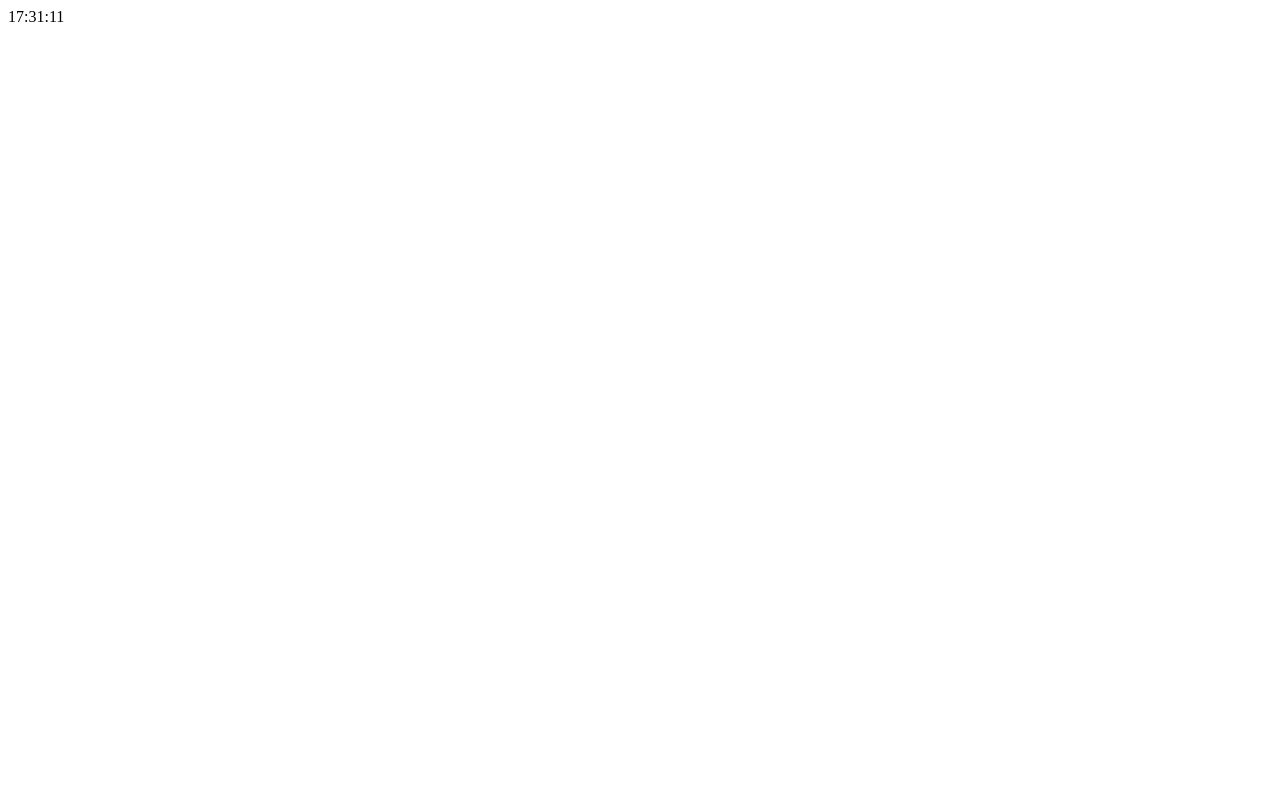
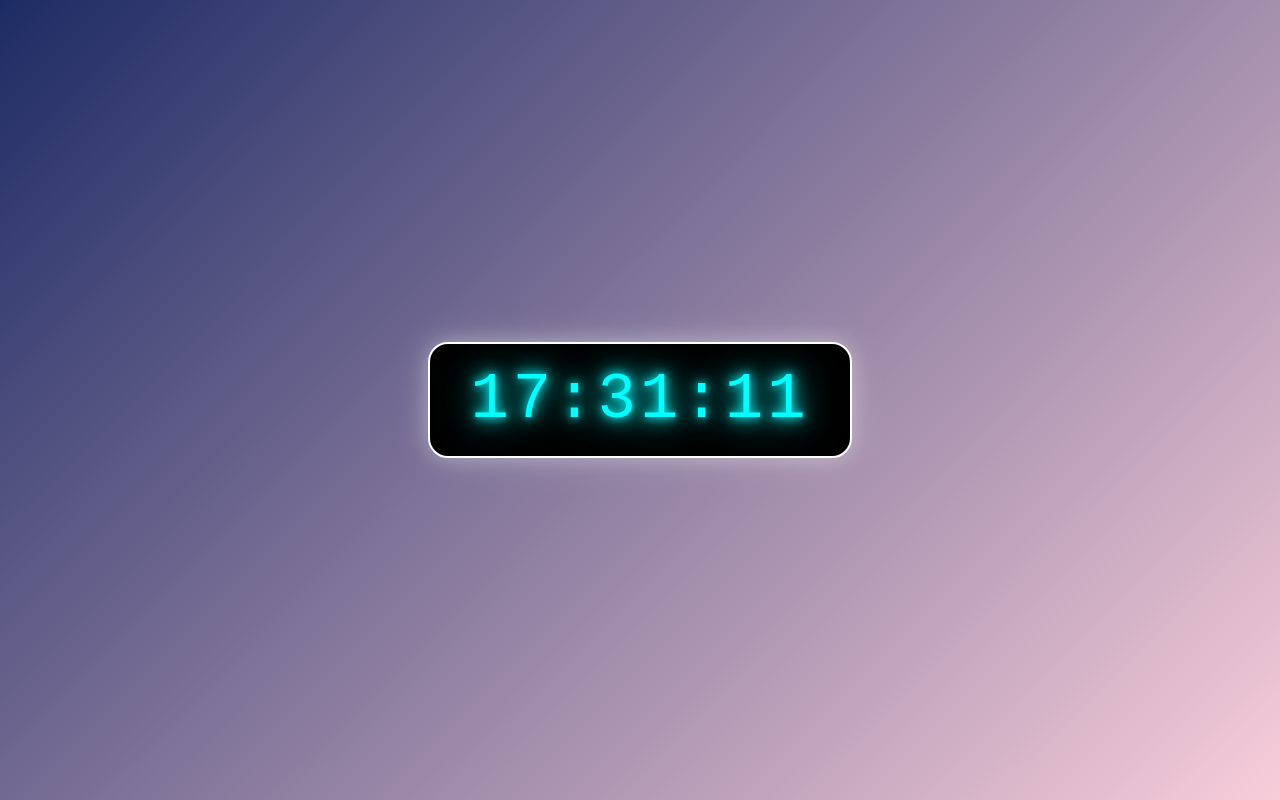
Before and after one commit to 358543/digital-clock, a plain HTML site: page index.html in a window 1280 px wide. Drawn offline with Linux system fonts and the light colour scheme.

Commit message:
Update styles.css

```diff
--- a/styles.css
+++ b/styles.css
@@ -1,14 +1,44 @@
-function updateTime() {
-  const now = new Date();
-
-  // Convert to Philippine Standard Time (UTC+8)
-  const options = { timeZone: 'Asia/Manila', hour12: false };
-  const timeInManila = now.toLocaleTimeString('en-US', options);
-
-  // Update the clock display
-  document.getElementById('time').textContent = timeInManila;
+/* Reset styles */
+* {
+  margin: 0;
+  padding: 0;
+  box-sizing: border-box;
 }
 
-// Update the clock every second
-setInterval(updateTime, 1000);
-updateTime();
+body {
+  display: flex;
+  justify-content: center;
+  align-items: center;
+  height: 100vh;
+  background: linear-gradient(135deg, #1d2b64, #f8cdda);
+  font-family: 'Courier New', Courier, monospace;
+}
+
+.clock-container {
+  text-align: center;
+}
+
+.clock {
+  background: #000;
+  border: 2px solid #fff;
+  border-radius: 20px;
+  padding: 20px 40px;
+  box-shadow: 0 0 20px rgba(255, 255, 255, 0.3), 0 0 40px rgba(255, 255, 255, 0.2);
+  display: flex;
+  justify-content: center;
+  align-items: center;
+}
+
+.time {
+  font-size: 64px;
+  color: #0ff;
+  text-shadow: 0 0 10px #0ff, 0 0 20px #0ff, 0 0 40px #0ff;
+  letter-spacing: 4px;
+}
+
+.footer {
+  margin-top: 20px;
+  font-size: 14px;
+  color: #fff;
+  text-shadow: 0 0 5px rgba(0, 0, 0, 0.5);
+  }
```
